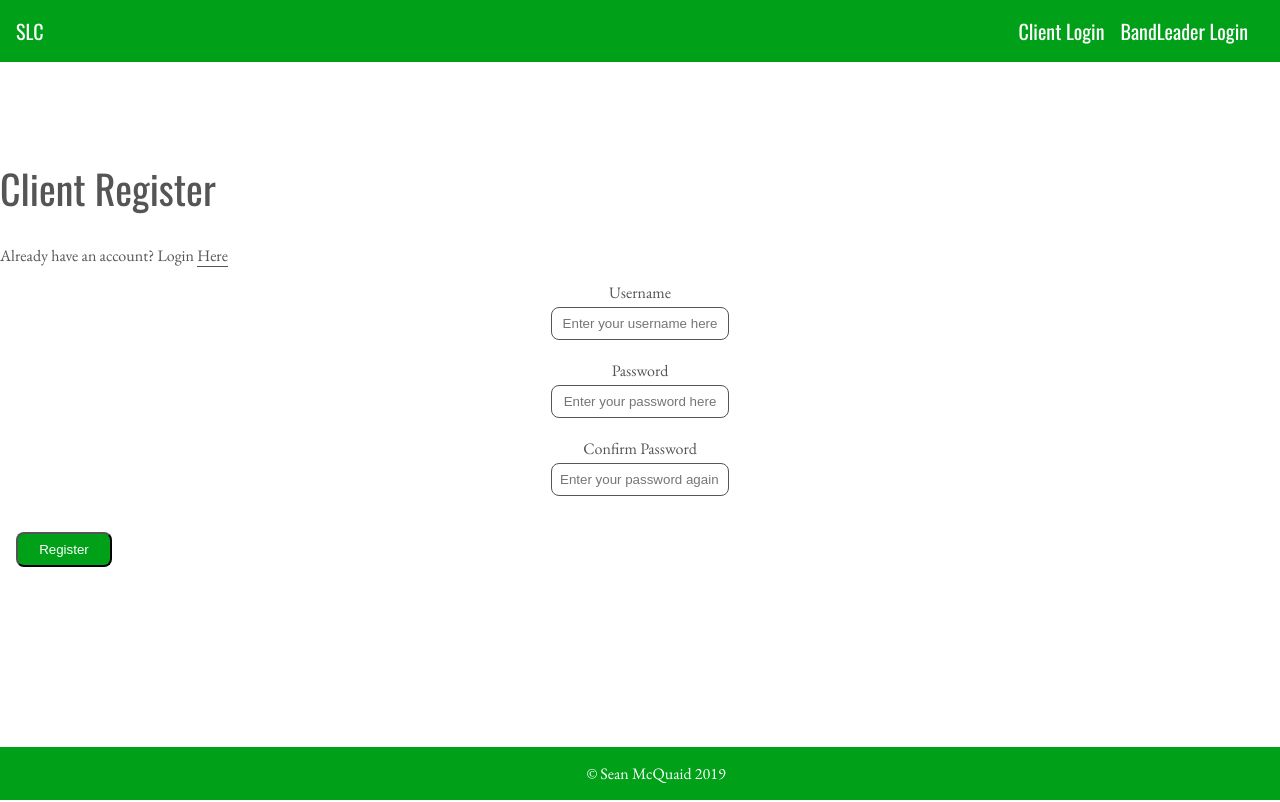
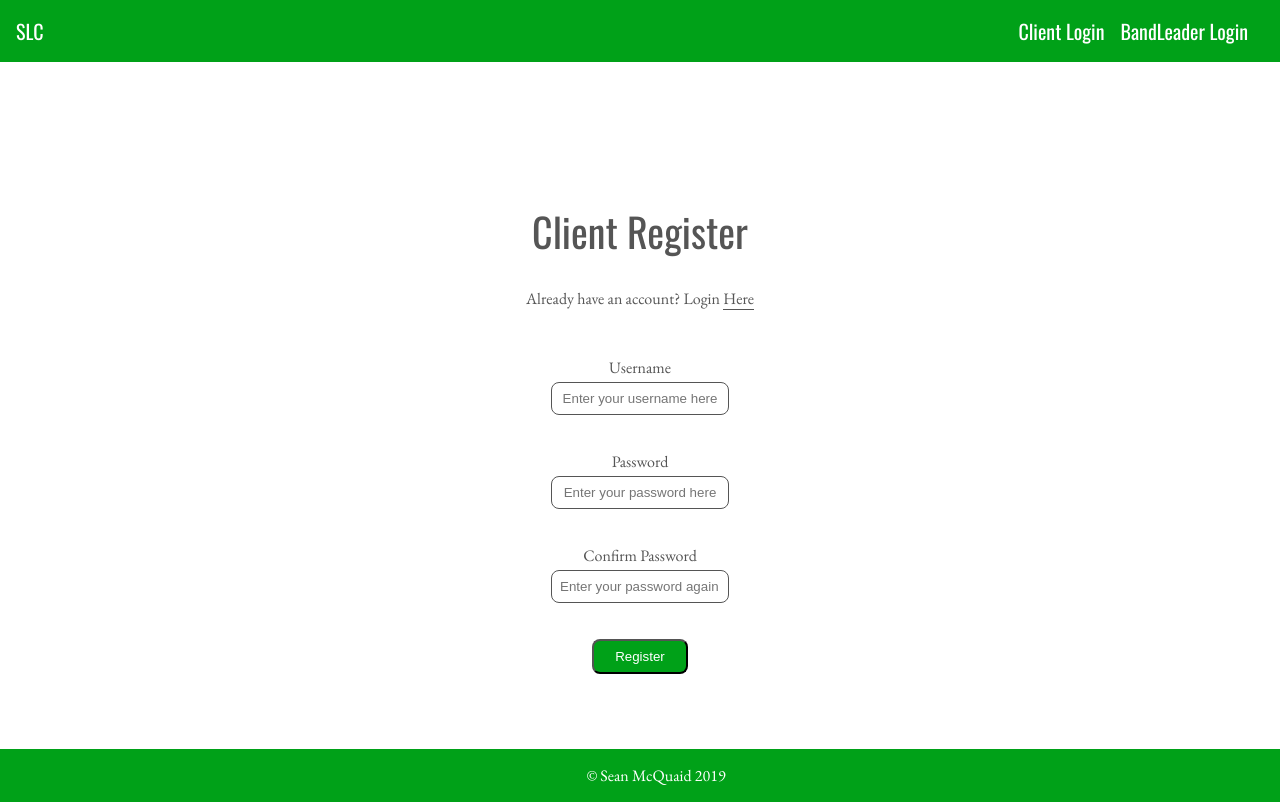
Before and after one commit to seanmcquaid/SetListCreator, a React (Create React App) app in the folder client/: page /clientRegister in a window 1280 px wide. Shown: the top 802 px of the page. Built offline with nearby package versions, Linux system fonts and the light colour scheme.

Commit message:
finished client register and login styling

```diff
--- a/client/src/components/ClientPages/ClientLoginPage/ClientLoginPage.js
+++ b/client/src/components/ClientPages/ClientLoginPage/ClientLoginPage.js
@@ -31,7 +31,8 @@ const ClientLoginPage = props => {
 
 
     return(
-        <div>
+        <div className={styles.clientLoginContainer}>
+            <div className={styles.textContainer}>
                 <Text headerText={true}>Client Login</Text>
                 {props.auth.errorData.errorMessage && !props.auth.isAuthenticated ?
                     <Text>{props.auth.errorData.errorMessage}</Text> :
@@ -39,7 +40,8 @@ const ClientLoginPage = props => {
                         Don't have an account? Register <Link className={styles.registerLink} to="/clientRegister">Here</Link>
                     </Text>
                 }
-            <form onSubmit={clientLoginSubmitHandler}>
+            </div>
+            <form className={styles.loginForm} onSubmit={clientLoginSubmitHandler}>
                 <Input
                     name="username"
                     title="Username"
--- a/client/src/components/ClientPages/ClientLoginPage/ClientLoginPage.module.css
+++ b/client/src/components/ClientPages/ClientLoginPage/ClientLoginPage.module.css
@@ -1,3 +1,13 @@
+.clientLoginContainer, .loginForm, .textContainer {
+    display : flex;
+    flex-direction: column;
+    justify-content: center;
+    align-content: center;
+    align-items: center;
+    margin : 1rem;
+}
+
+
 .registerLink{
     text-decoration: none;
     color:#555555;
--- a/client/src/components/ClientPages/ClientRegisterPage/ClientRegisterPage.js
+++ b/client/src/components/ClientPages/ClientRegisterPage/ClientRegisterPage.js
@@ -33,7 +33,8 @@ const ClientRegisterPage = props => {
     };
 
     return(
-        <div>
+        <div className={styles.clientRegisterContainer}>
+            <div className={styles.textContainer}>
                 <Text headerText={true}>Client Register</Text>
                 {authState.errorData.errorMessage && !authState.isAuthenticated ?
                     <Text>{authState.errorData.errorMessage}</Text> :
@@ -41,7 +42,8 @@ const ClientRegisterPage = props => {
                         Already have an account? Login <Link className={styles.registerLink} to="/clientLogin">Here</Link>
                     </Text>
                 }
-            <form onSubmit={clientRegisterSubmitHandler}>
+            </div>
+            <form className={styles.registerForm} onSubmit={clientRegisterSubmitHandler}>
                 <Input
                     name="username"
                     title="Username"
--- a/client/src/components/ClientPages/ClientRegisterPage/ClientRegisterPage.module.css
+++ b/client/src/components/ClientPages/ClientRegisterPage/ClientRegisterPage.module.css
@@ -1,3 +1,12 @@
+.clientRegisterContainer, .registerForm, .textContainer {
+    display : flex;
+    flex-direction: column;
+    justify-content: center;
+    align-content: center;
+    align-items: center;
+    margin : 1rem;
+}
+
 .registerLink{
     text-decoration: none;
     color:#555555;
```
Lines whose indentation alone changed are shown as unchanged.
